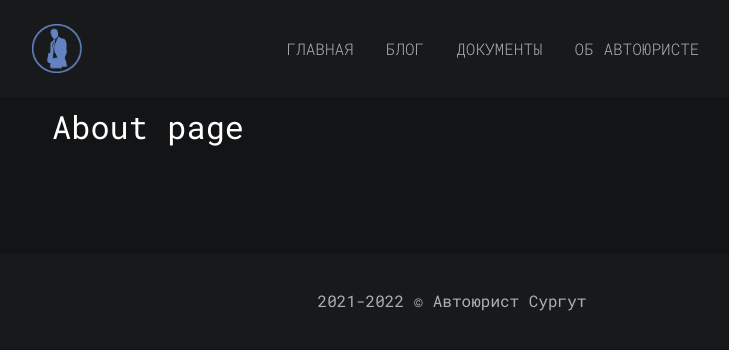
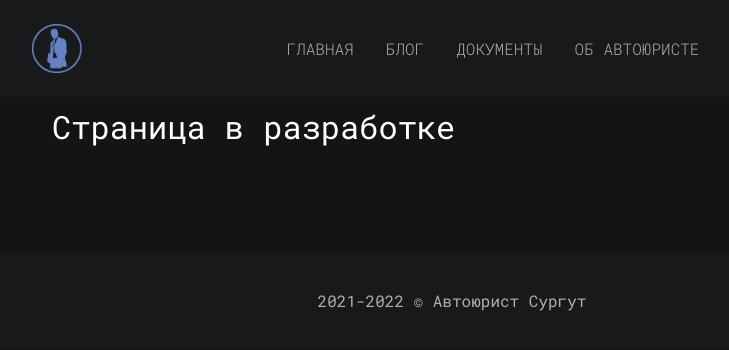
Before and after one commit to Web-serfer/astro-avtourist, an Astro site: page /about in a window 1280 px wide. Shown: the whole page, without its empty margins (188-917 px from the left). Built offline with nearby package versions, Linux system fonts and the light colour scheme; Astro itself is replaced by a stand-in of ours.

Commit message:
Commit 07/11/22

```diff
--- a/src/pages/about/index.astro
+++ b/src/pages/about/index.astro
@@ -3,6 +3,6 @@ import Layout from '../../layouts/Layout.astro'
 ---
 
 
-<Layout title="Об Автоюристе || Автоюрист Сургут">
-	<h2>About page</h2>
+<Layout title="Об Автоюристе">
+	<h2>Страница в разработке</h2>
 </Layout>
--- a/src/pages/documents/index.astro
+++ b/src/pages/documents/index.astro
@@ -4,5 +4,5 @@ import Layout from '../../layouts/Layout.astro'
 
 
 <Layout title="Скачать документы">
-	<h2>Documents page</h2>
+	<h2>Страница в разработке</h2>
 </Layout>
--- a/src/pages/index.astro
+++ b/src/pages/index.astro
@@ -48,8 +48,6 @@ events = events.filter((event) => !event.frontmatter.draft);
 		))}
 	</section>
 
-
-
 	<section class="section--page">
 		<a id="blog"></a>
 		<h3>Последние статьи</h3>
```
